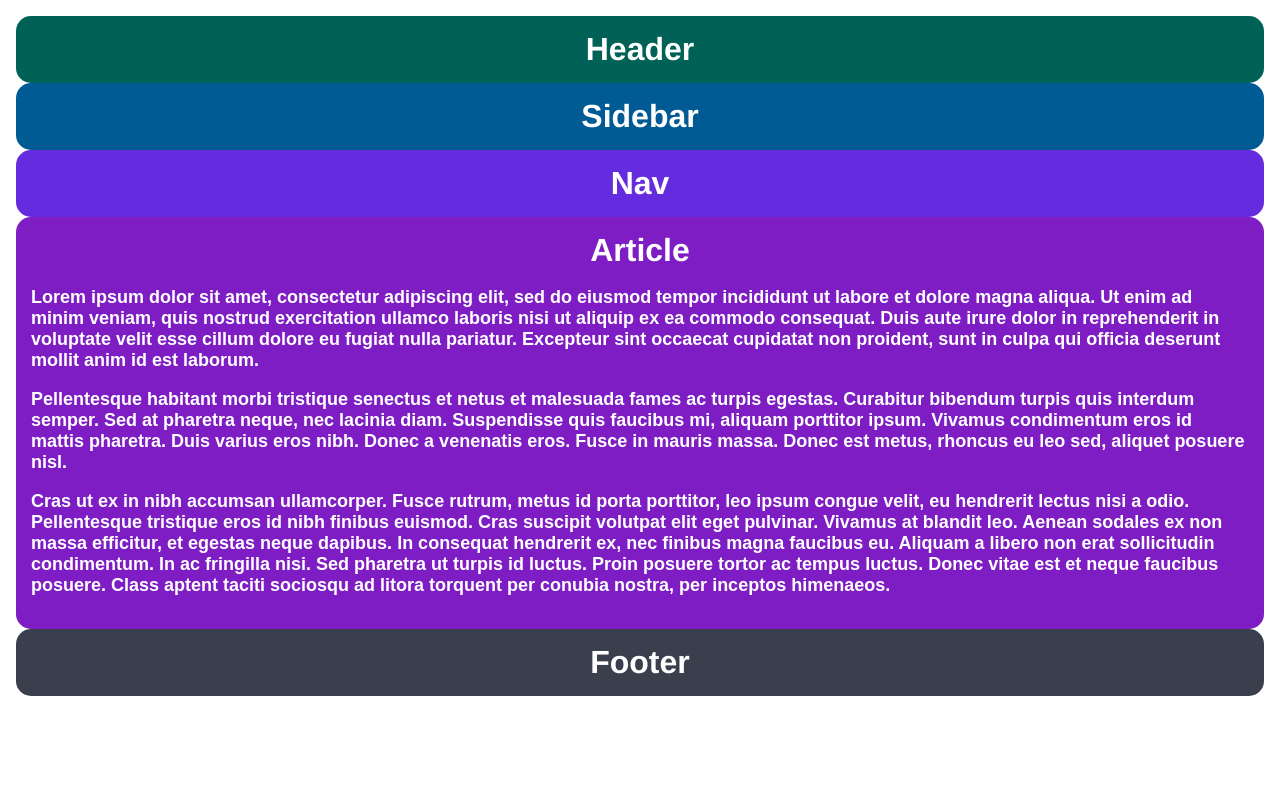
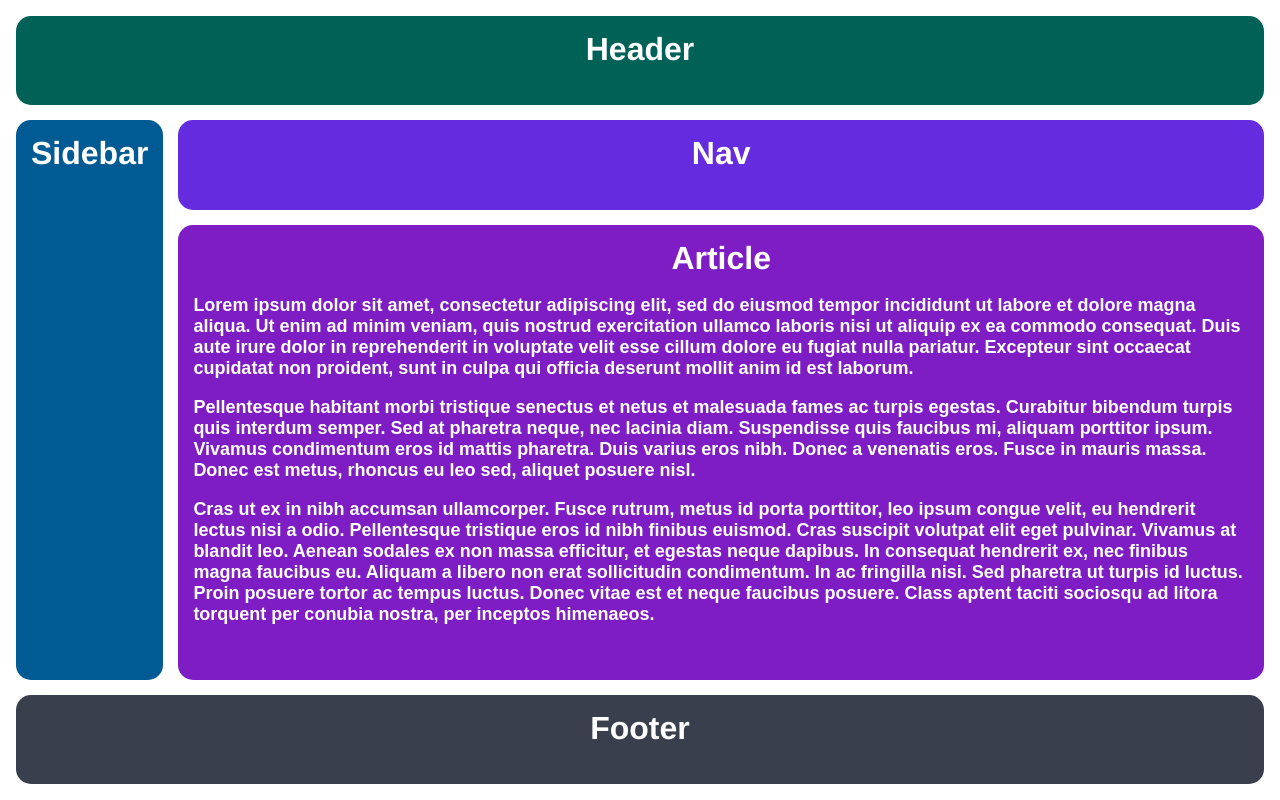
Before and after one commit to AnimeshKumar923/web-dev-learning, a plain HTML site: page css/grid/grid-layout-01/index.html in a window 1280 px wide. Drawn offline with Linux system fonts and the light colour scheme.

Commit message:
fix: update css rules

```diff
--- a/css/grid/grid-layout-01/style.css
+++ b/css/grid/grid-layout-01/style.css
@@ -9,6 +9,9 @@ html {
   height: 100%;
   padding: 16px;
   box-sizing: border-box;
+  display: grid;
+  gap: 15px;
+  /* grid-template-columns:auto auto auto auto; */
 }
 
 .container div {
@@ -22,22 +25,43 @@ html {
 
 .header {
   background-color: #006157;
+  grid-column-start: 1;
+  grid-column-end: 4;
+  grid-row-start: 1;
+  grid-row-end: 2;
 }
 
 .sidebar {
   background-color: #005B94;
+  grid-column-start: 1;
+  grid-column-end: 3;
+  grid-row-start: 2;
+  grid-row-end: 4;
 }
 
 .nav {
   background-color: #642cde;
+  grid-column-start: 3;
+  grid-column-end: 4;
+  grid-row-start: 2;
+  grid-row-end: 3;
 }
 
 .article {
   background-color: #7E1DC3;
+  grid-column-start: 3;
+  grid-column-end: 4;
+  grid-row-start: 3;
+  grid-row-end: 4;
+
 }
 
 .footer {
   background-color: #393f4d;
+  grid-column-start: 1;
+  grid-column-end: 4;
+  grid-row-start: 4;
+  grid-row-end: 5;
 }
 
 .article p {
```
